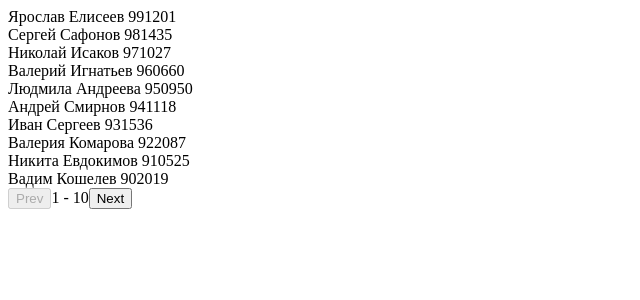
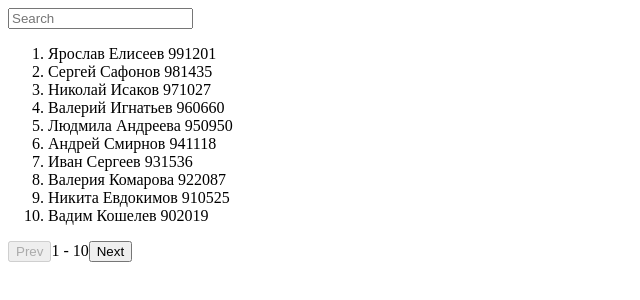
Before and after one commit to wrimer/IO-test-task, a React (Create React App) app: page / in a window 1280 px wide. Shown: the top 300 px of the page, without its empty margins (0-640 px from the left). Built offline with nearby package versions, Linux system fonts and the light colour scheme.

Commit message:
search demo

```diff
--- a/src/components/App.js
+++ b/src/components/App.js
@@ -4,9 +4,7 @@ import Authors from "./Authors"
 export default class App extends React.Component {
   render() {
     return (
-      <div >
-        <Authors/>
-      </div>
+      <Authors/>
     );
   }
 }
--- a/src/components/Author.jsx
+++ b/src/components/Author.jsx
@@ -3,10 +3,11 @@ import React from 'react';
 class Author extends React.Component {
   render() {
     return (
-      <div>
+      <li>
+
         {this.props.user.name}
         {" " + this.props.user. pageviews}
-      </div>
+      </li>
     );
   }
 }
--- a/src/components/Authors.jsx
+++ b/src/components/Authors.jsx
@@ -1,5 +1,6 @@
 import React from 'react';
 import Author from './Author'
+import Search from './Search'
 import PageNavigation from './PageNavigation'
 import data from '../data/data'
 
@@ -8,10 +9,23 @@ export default class Authors extends React.Component {
     super(props);
 
     this.state = {
-      authors: data,
+      authors: [],
+      searchQuery: "",
       currentIndex: 0
     }
   }
+
+  handleSearch = (e) => {
+    const searchQuery = e.target.value;
+    const searchedAuthors = this.initialAuthors.filter((item) => {
+      return item.name.toLowerCase().includes(searchQuery.toLowerCase());
+    });
+    this.setState({
+      authors: searchedAuthors,
+      searchQuery,
+      currentIndex: 0
+    });
+  };
 
   setCurrentIndex = (index) => {
     this.setState({
@@ -19,21 +33,42 @@ export default class Authors extends React.Component {
     });
   };
 
+  componentDidMount() {
+    let authors = data.sort((a, b) => {
+      return a - b;
+    });
+    for (let i = 0; i < 3; i++) {
+      authors[i].topPlace = i + 1;
+    }
+
+    this.setState({
+      authors
+    }, () => {
+      this.initialAuthors = authors;
+    });
+  }
+
+
   render() {
-    const {authors, currentIndex} = this.state;
+    const {authors, currentIndex, searchQuery} = this.state;
     return (
-      <div>
+      <>
+        <Search
+          handleSearch={this.handleSearch}
+          searchQuery={searchQuery}/>
+        <ol>
           {authors.slice(currentIndex, currentIndex + 10).map((item) => {
             return <Author
               /*TODO key values*/
               key={item.name}
               user={item}/>
           })}
+        </ol>
         <PageNavigation
           authorsCount={authors.length}
           currentIndex={currentIndex}
           setCurrentIndex={this.setCurrentIndex}/>
-      </div>
+      </>
     );
   }
 }
--- a/src/components/PageNavigation.jsx
+++ b/src/components/PageNavigation.jsx
@@ -7,7 +7,7 @@ const PageNavigation = ({authorsCount, currentIndex, setCurrentIndex}) => (
       onClick={() => {setCurrentIndex(currentIndex - 10)}}>
       Prev
     </button>
-    {`${currentIndex + 1} - ${currentIndex + 10}`}
+    {`${currentIndex + 1} - ${currentIndex + 10 > authorsCount ? authorsCount : currentIndex + 10}`}
     <button
       disabled={currentIndex + 10 > authorsCount}
       onClick={() => {setCurrentIndex(currentIndex + 10)}}>
--- /dev/null
+++ b/src/components/Search.jsx
@@ -0,0 +1,13 @@
+import React from 'react';
+
+const Search = ({handleSearch, searchQuery}) => (
+  <form>
+    <input
+      type="text"
+      placeholder="Search"
+      value={searchQuery}
+      onChange={(e) => handleSearch(e)}/>
+  </form>
+);
+
+export default Search;
```
Also changed, not shown: src/index.js (line endings or trailing spaces), 1 other file (tests, documents, lock files or other folders). Lines whose indentation alone changed are shown as unchanged.
